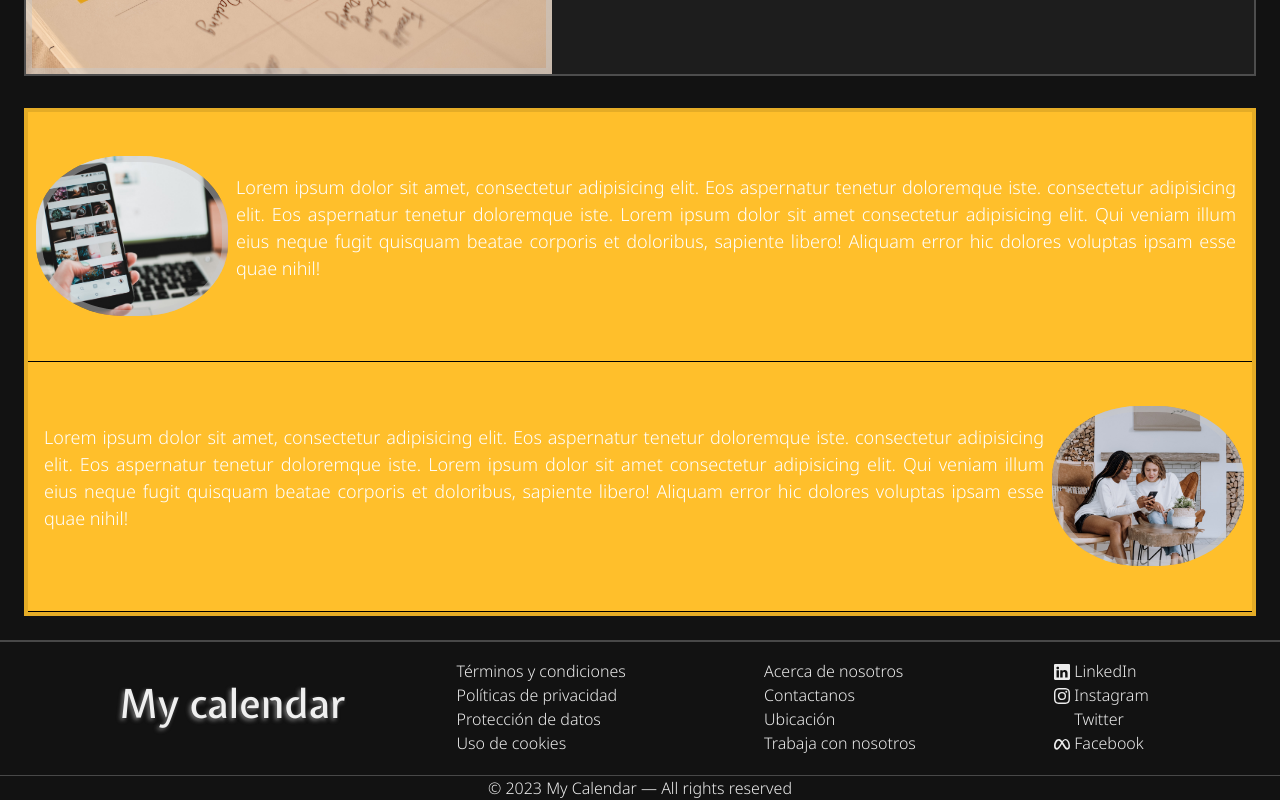
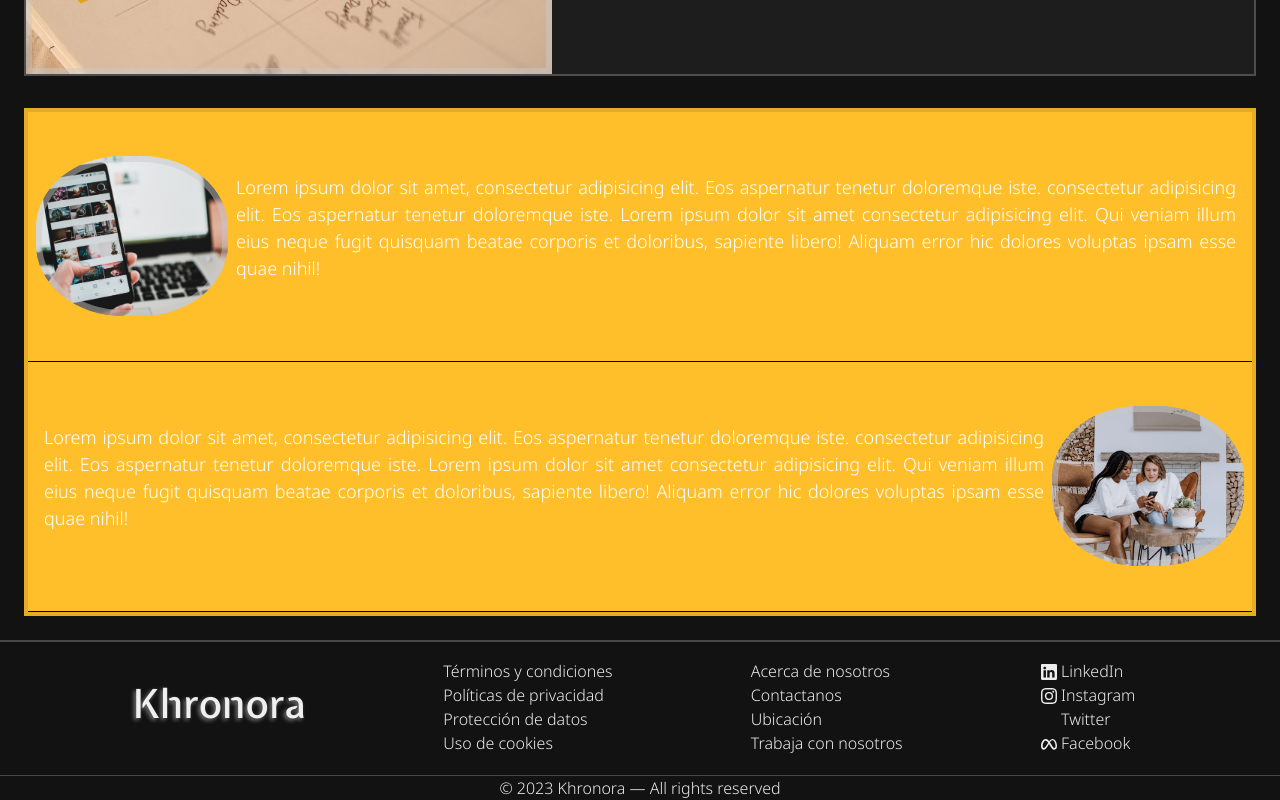
Before and after one commit to SantiagoTonin/CalendarFront, a React (Create React App) app: page / in a window 1280 px wide. Shown: the part 621-1421 px from the top of the page. Built offline with nearby package versions, Linux system fonts and the light colour scheme; some icons are missing.

Commit message:
agragado texto al home y modificado nombre de la pagina

```diff
--- a/src/components/footer/Footer.js
+++ b/src/components/footer/Footer.js
@@ -10,7 +10,7 @@ const Footer = () => {
   return (
     <main className={lightMode ? "footerContainerLight" : "footerContainer"}>
       <section className="footerContent">
-        <span>My calendar</span>
+        <span>Khronora</span>
         <article className="footerListItems d-flex flex-row">
           <ul>
             <li>
@@ -63,7 +63,7 @@ const Footer = () => {
         </article>
       </section>
       <section className="rightsContainer">
-        <span>© 2023 My Calendar — All rights reserved</span>
+        <span>© 2023 Khronora — All rights reserved</span>
       </section>
     </main>
   );
--- a/src/components/header/Header.js
+++ b/src/components/header/Header.js
@@ -38,7 +38,7 @@ const Header = () => {
   return (
     <main className={lightMode ? "headerContainerLight" : "headerContainer"}>
       <div className="logoContainer">
-        <span>My Calendar</span>
+        <span>Khronora</span>
       </div>
       {hasToken && (
         <div className="wellcomeUserContainer">
--- a/src/components/post/Post.js
+++ b/src/components/post/Post.js
@@ -21,8 +21,12 @@ function Post({ post, user }) {
       <div className="infoPostContainer">
         <div>
           <span className="user">
-            <img src={user?.pictures[0]?.path} className="profilePicturePost" alt="imagen de perfil" />
-           {user.name} {user.lastName}
+            <img
+              src={user?.pictures[0]?.path}
+              className="profilePicturePost"
+              alt="imagen de perfil"
+            />
+            {user.name} {user.lastName}
           </span>
           <span className="nameIconPost">
             <BsFillChatTextFill />
@@ -36,9 +40,12 @@ function Post({ post, user }) {
         <span className="tasksPost">{post?.tasks[0]?.postMessage}</span>
       </div>
       {images.length === 0 ? (
-        <span className="iconPost">
-          <AiOutlineLike className="likeBtn" />
-        </span>
+        <div className="dataPost">
+          <span className="iconPost">
+            <AiOutlineLike className="likeBtn" />
+          </span>
+          <span className="countComment">1</span>
+        </div>
       ) : (
         <>
           <div className="postImageContainer">
--- a/src/pages/home/Home.js
+++ b/src/pages/home/Home.js
@@ -84,8 +84,6 @@ const Home = () => {
     return null;
   };
 
-
-
   const tileContent = ({ date, view }) => {
     if (view === "month") {
       const result = getdates(date);
@@ -106,18 +104,31 @@ const Home = () => {
         <div className="calendarApp">
           <h1>Mi Calendario</h1>
           {infoUser.calendar ? (
+            <>
               <Calendar
                 onChange={onChange}
                 value={date}
                 className="calendarContainer"
                 tileContent={tileContent}
               ></Calendar>
+              <span className="homeText">
+                Planifica tu día, semana y mes de manera eficiente
+                para nunca perder una cita importante ni olvidar un
+                cumpleaños.
+              </span>
+            </>
           ) : (
+            <>
               <div className="buttonContainer">
                 <button className="orangeButton" onClick={handleClick}>
                   +NewCalendar
                 </button>
               </div>
+              <span className="homeText">
+                Presiona el botón para crear tu calendario y comenzar a
+                documentar tus fechas importantes.
+              </span>
+            </>
           )}
         </div>
       </article>
--- a/src/pages/home/home.css
+++ b/src/pages/home/home.css
@@ -30,11 +30,21 @@
   padding-top: 0.5rem;
 }
 
+.calendarApp h1{
+  padding-block: 1rem;
+}
+
 .containerLink{
   display: flex;
   justify-content: center;
   align-items: center;
   height: 100%;
+}
+
+.homeText{
+  font-size: 1.3rem;
+  text-align: justify;
+  padding: 2rem;
 }
 
 .calendarContainer {
```
Lines whose indentation alone changed are shown as unchanged.
